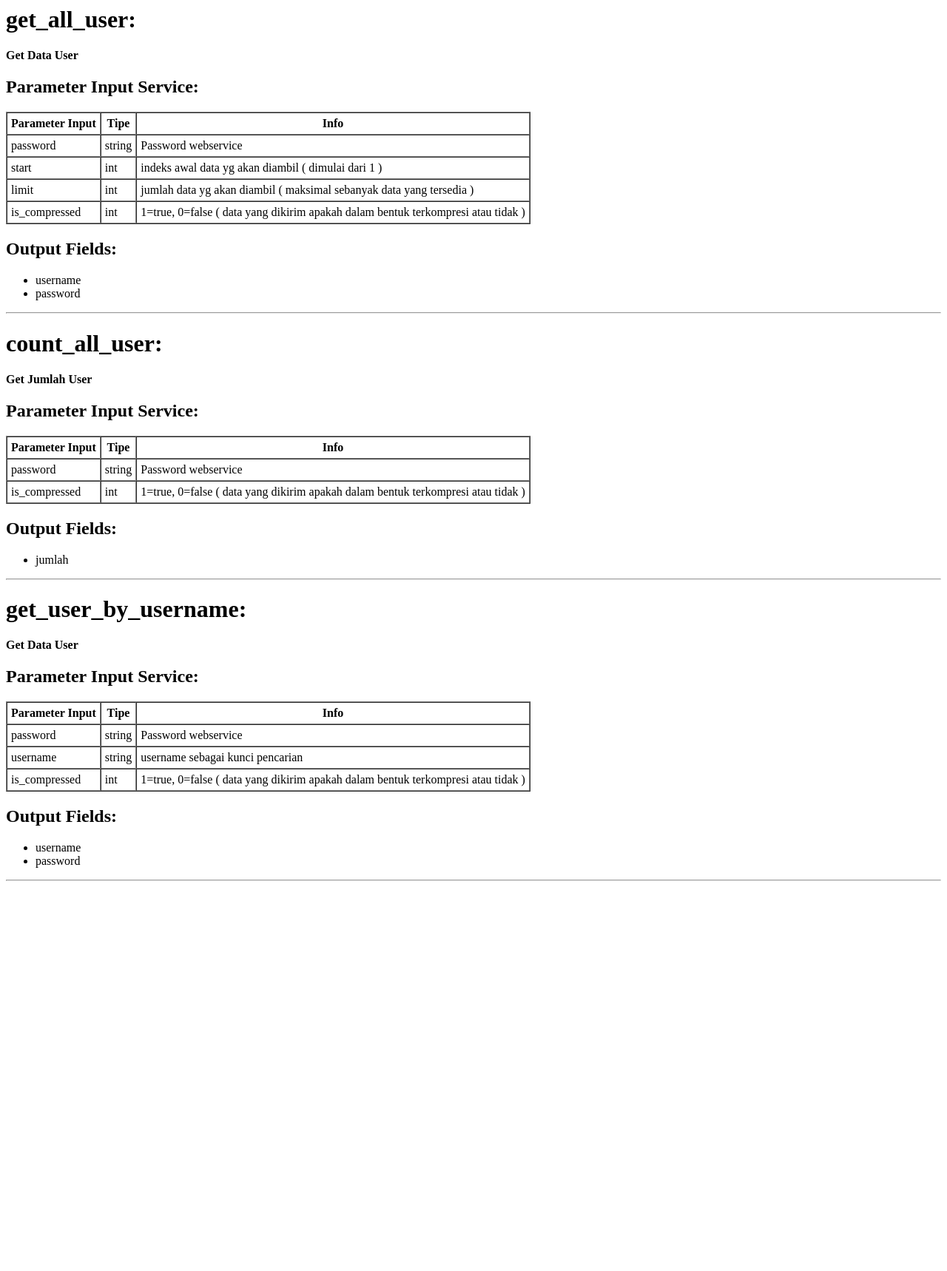
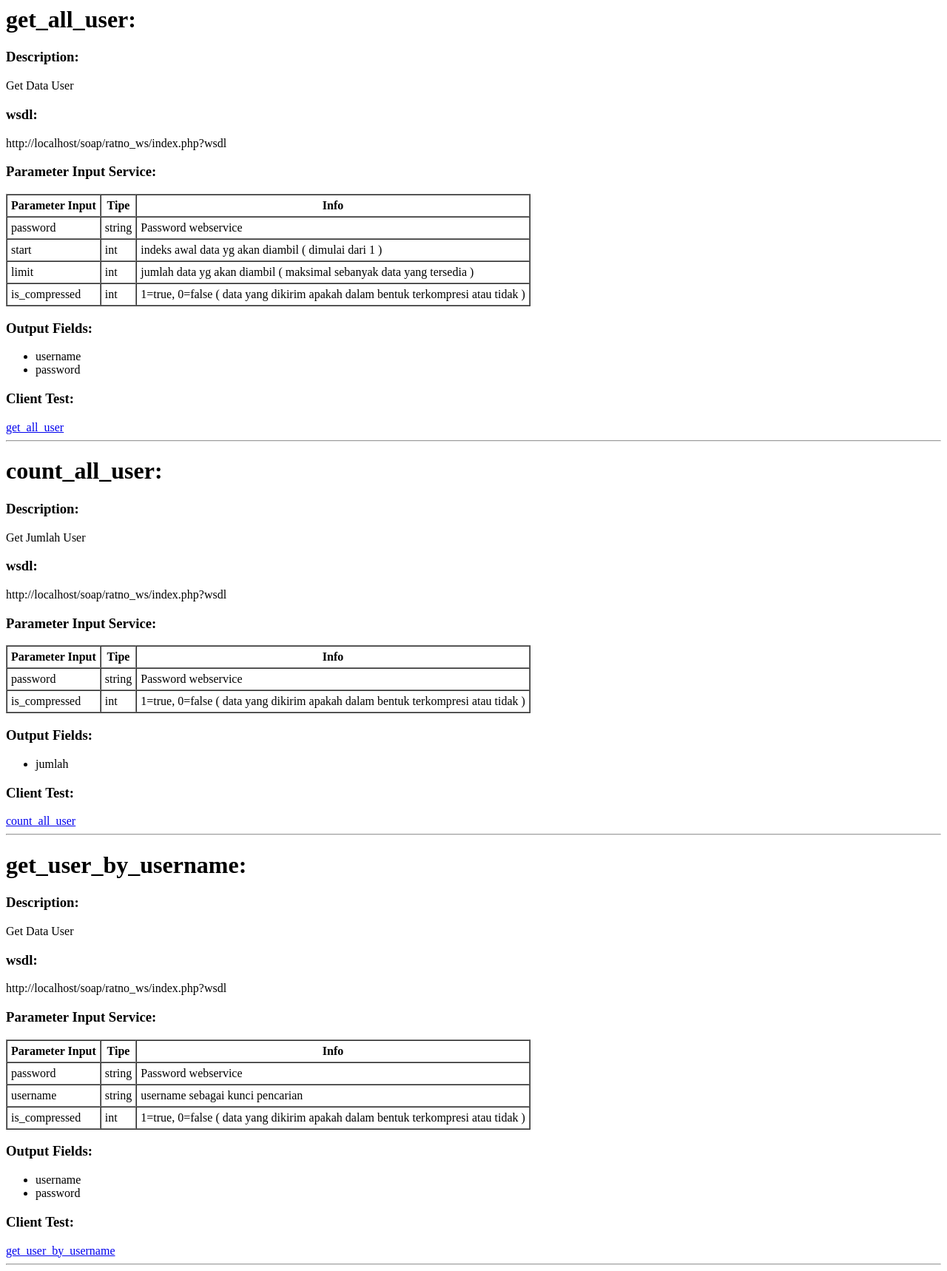
Before and after one commit to ratno/ratno_ws, a PHP site: page /php/data_dict.php in a window 1280 px wide. Shown: the whole page at 74% size. Before the commit the page ends 1191 px from the top, so only its background shows below. Run offline with PHP 8.4, Linux system fonts and the light colour scheme.

Commit message:
update data dictionary information with wsdl link and client test link

```diff
--- a/data_dict.php
+++ b/data_dict.php
@@ -13,8 +13,11 @@ $yml = Spyc::YAMLLoad("ws.yml");
     <?php
     foreach ($yml['services'] as $service_name => $service) {
       echo "<h1>$service_name:</h1>";
-      echo "<b>".$service['desc']."</b>";
-      echo "<h2>Parameter Input Service:</h2>";
+      echo "<h3>Description: </h3>";
+      echo "<p>".$service['desc']."</p>";
+      echo "<h3>wsdl: </h3>";
+      echo "<p>".$yml['ws']['ns']."?wsdl</p>";
+      echo "<h3>Parameter Input Service:</h3>";
       echo "<table border=1 cellpadding=5 cellspacing=0>";
       echo "<tr>";
       echo "<th>Parameter Input</th>";
@@ -30,12 +33,14 @@ $yml = Spyc::YAMLLoad("ws.yml");
       }
       echo "</table>";
 
-      echo "<h2>Output Fields:</h2>";
+      echo "<h3>Output Fields:</h3>";
       echo "<ul>";
       foreach($service['fields'] as $field){
         echo "<li>$field</li>";
       }
       echo "</ul>";
+      echo "<h3>Client Test:</h3>";
+      echo "<a href='client.php?m=$service_name'>$service_name</a>";
       echo "<hr />";
     }
     ?>
```
